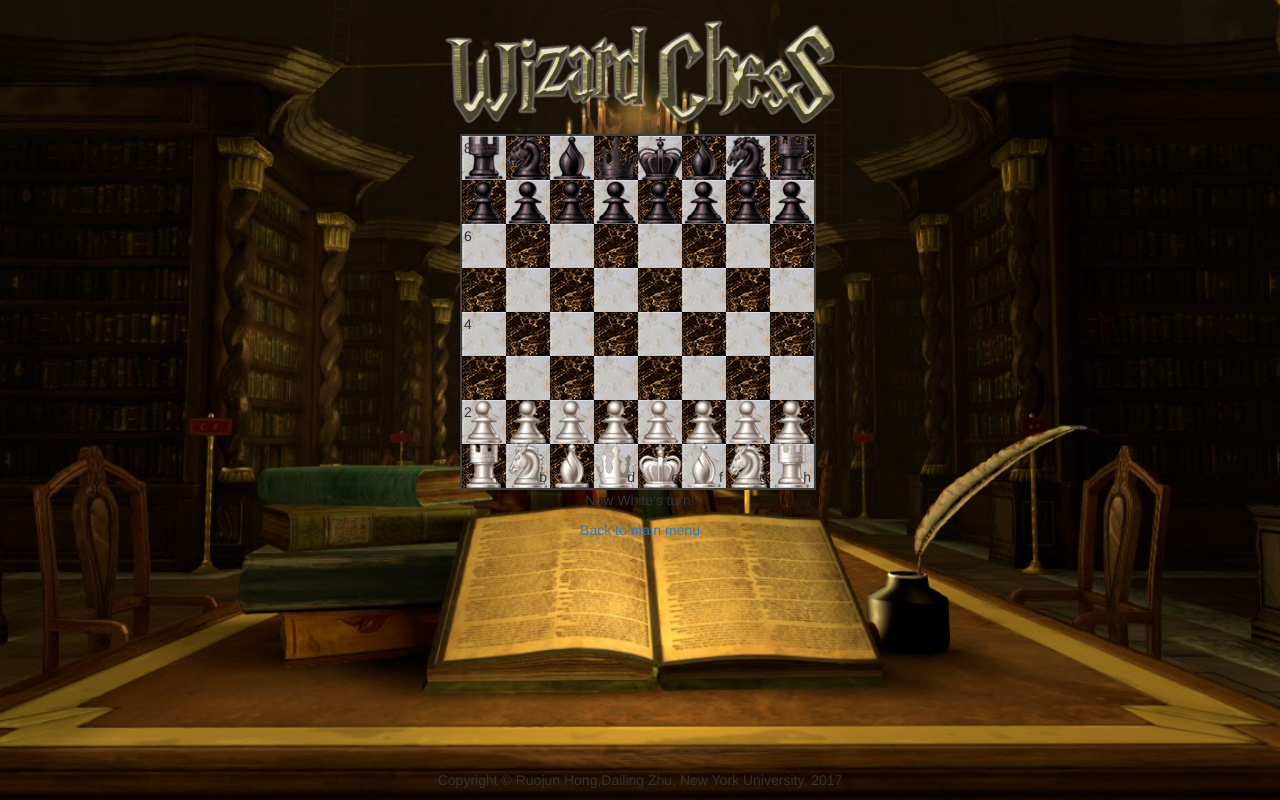
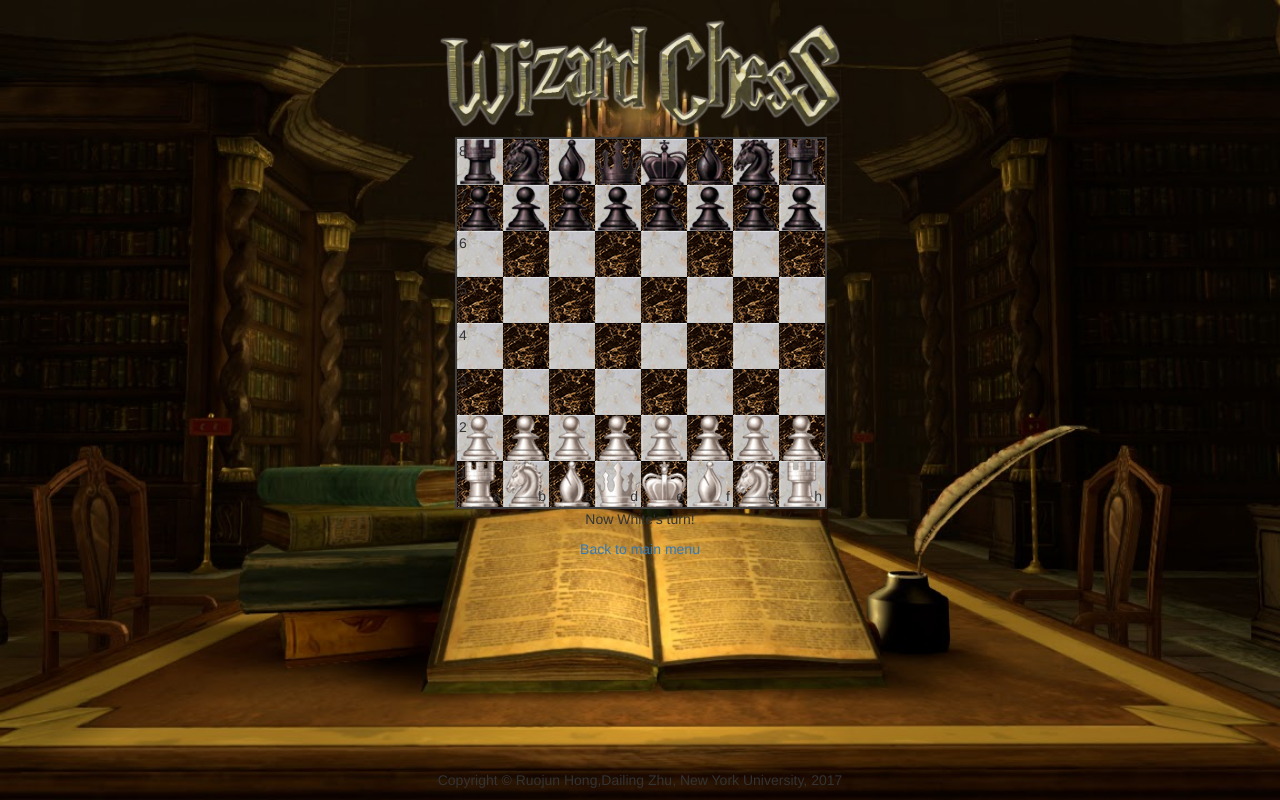
Before and after one commit to RuojunHong/WizardChess, a plain HTML site: page multiple.html in a window 1280 px wide. Drawn offline with nearby package versions, Linux system fonts and the light colour scheme.

Commit message:
adjust width v2

```diff
--- a/multiple.html
+++ b/multiple.html
@@ -36,8 +36,8 @@
 <body>
 <div class="bg">
 <div class="container text-center">
-<h1><img src="src/img/img_title.png" alt="Wizard Chess" style="width: 390px"></h1>
-<div id="board" class="container text-center" style="width: 390px"></div>
+<h1><img src="src/img/img_title.png" alt="Wizard Chess" style="width: 80%; max-width: 400px;"></h1>
+<div id="board" class="container text-center" style="width: 80%; max-width: 400px;"></div>
 <p><span id="status"></span></p>
 
 <script src="src/js/json3.min.js"></script>
```
Also changed, not shown: index.html (+1 -1 lines), single.html (+2 -2 lines).
